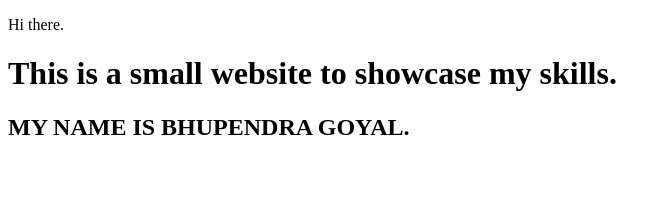
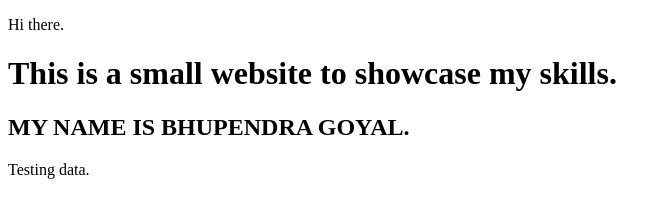
Before and after one commit to ShamitaGoyal/test, a plain HTML site: page index.html in a window 1280 px wide. Shown: the whole page, without its empty margins (0-671 px from the left). Drawn offline with Linux system fonts and the light colour scheme.

Commit message:
new file added and testing a branch

```diff
--- a/index.html
+++ b/index.html
@@ -9,5 +9,6 @@
 <p>Hi there.</p>
 <h1>This is a small website to showcase my skills.</h1>
 <h2>MY NAME IS BHUPENDRA GOYAL.</h2>
+<p>Testing data.</p>
 </body>
 </html>
```
Also changed, not shown: 1 other file.
